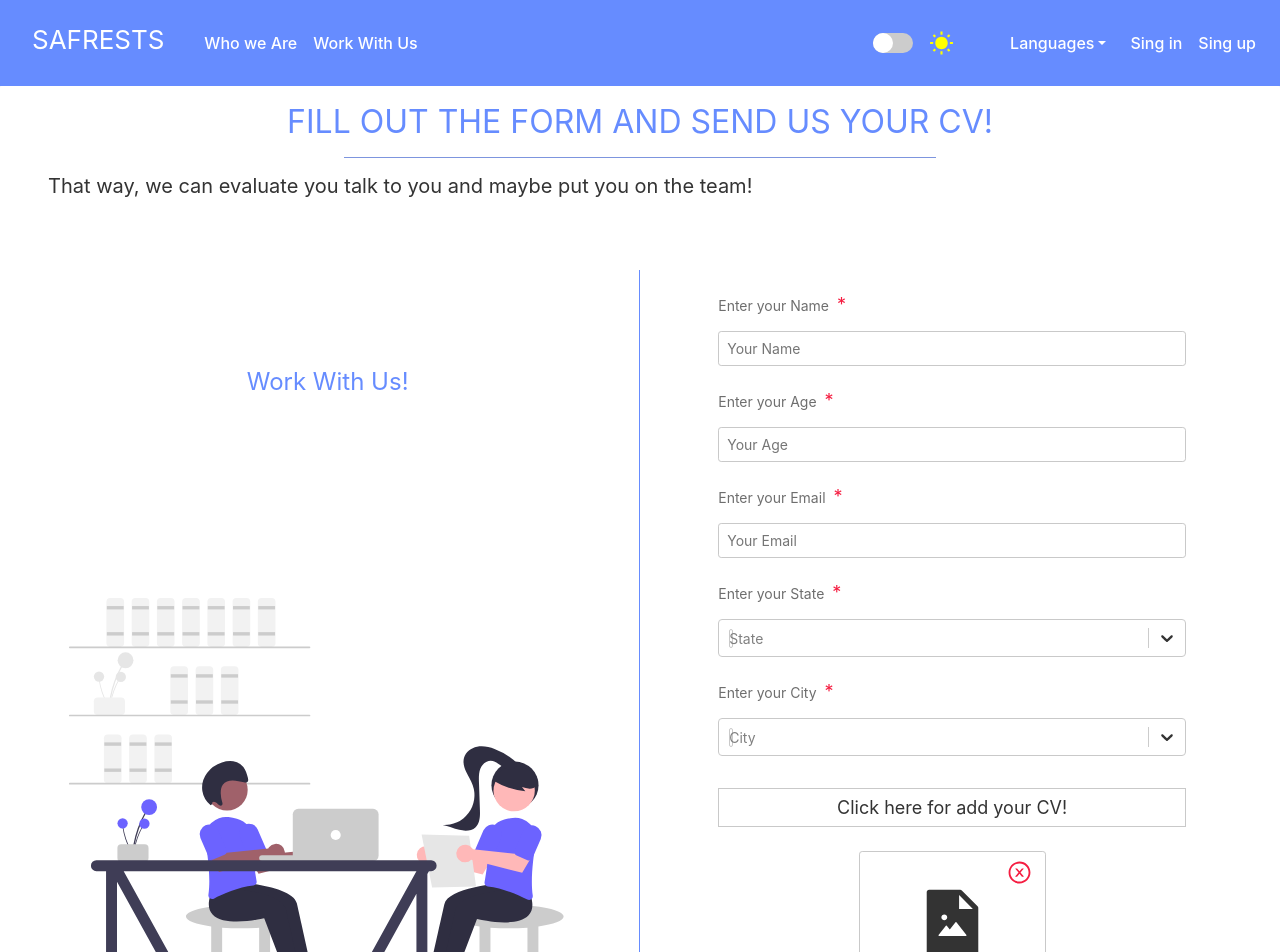
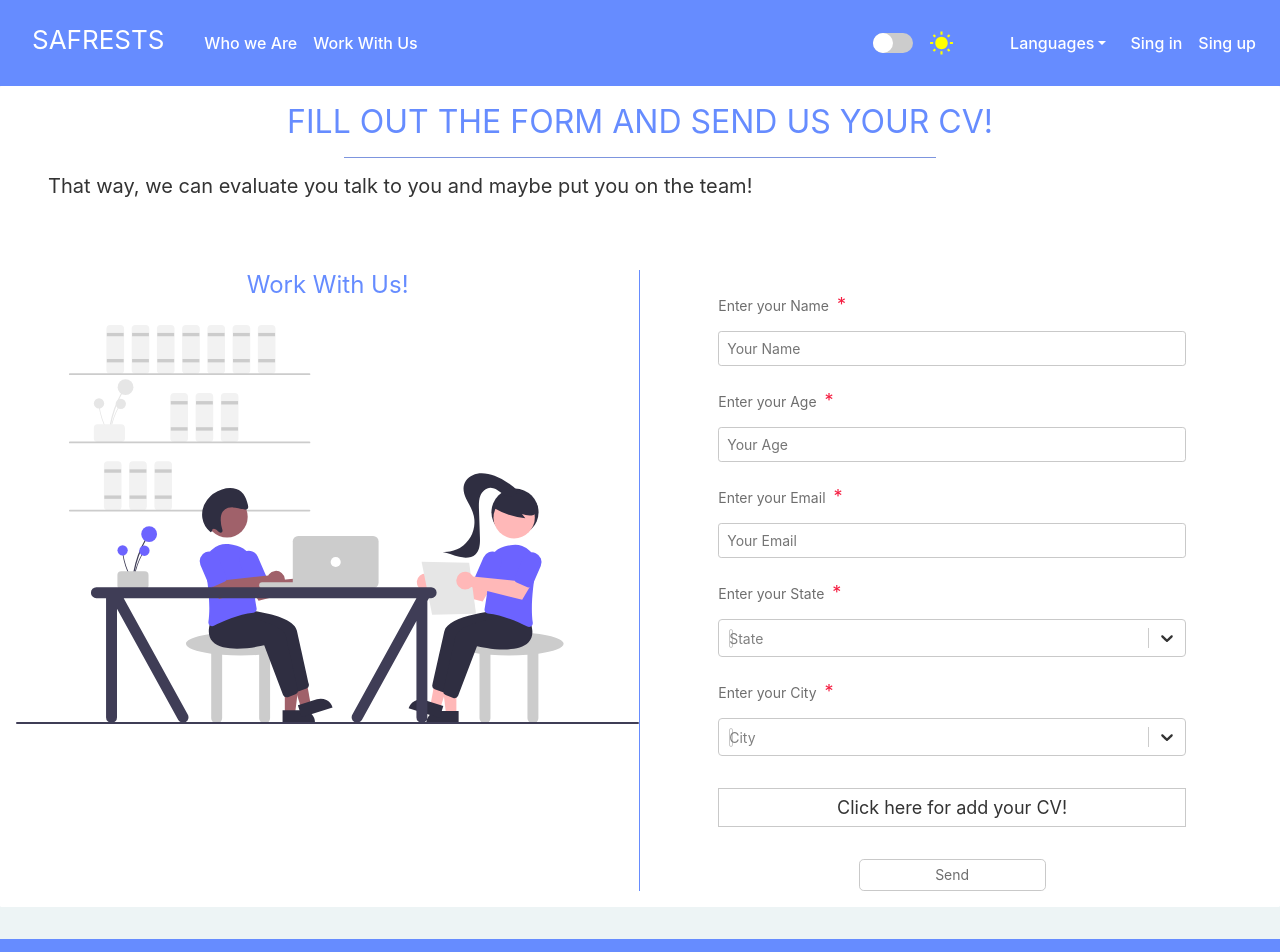
Before and after one commit to SafraPC/safrest, a React (Create React App) app: page /work_with_us in a window 1280 px wide. Shown: the top 952 px of the page. Built offline with nearby package versions, Linux system fonts and the light colour scheme; no server answers.

Commit message:
fix layout, just need file

```diff
--- a/src/pages/WorkWithUs/form.js
+++ b/src/pages/WorkWithUs/form.js
@@ -38,6 +38,7 @@ const MyForm = (props) => {
         {i18n.t("pageWWU.form.secction.label")}
         <Req>*</Req>
       </span>
+
       <MyField
         error={errors.name && touched.name}
         type="text"
@@ -111,7 +112,7 @@ const MyForm = (props) => {
         <label htmlFor="myCV">{i18n.t("pageWWU.form.secction6.label")}</label>
         <input error={"oie"} type="file" id="myCV" />
       </section>
-     <FileCard title="Teste!" handleClose={()=>(console.log('oii'))} extension={'jpg'}/>
+     <FileCard  handleClose={()=>(console.log('oii'))} extension={'jpg'}/>
       <button type="submit">{i18n.t("pageWWU.form.buttonSend.text")}</button>
     </form>
   );
--- a/src/styles/default.js
+++ b/src/styles/default.js
@@ -50,7 +50,6 @@ export const TForm = styled.section`
   }
   > div {
     text-align: center;
-    display: grid;
     width: 100%;
     place-items: center;
     margin: 0 auto;
```
